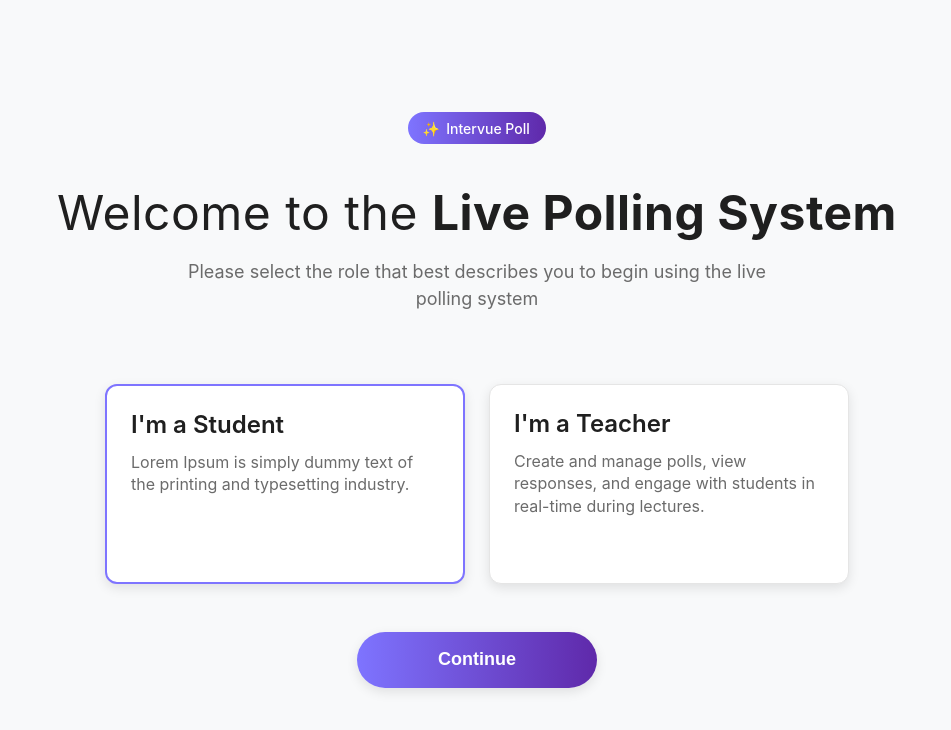
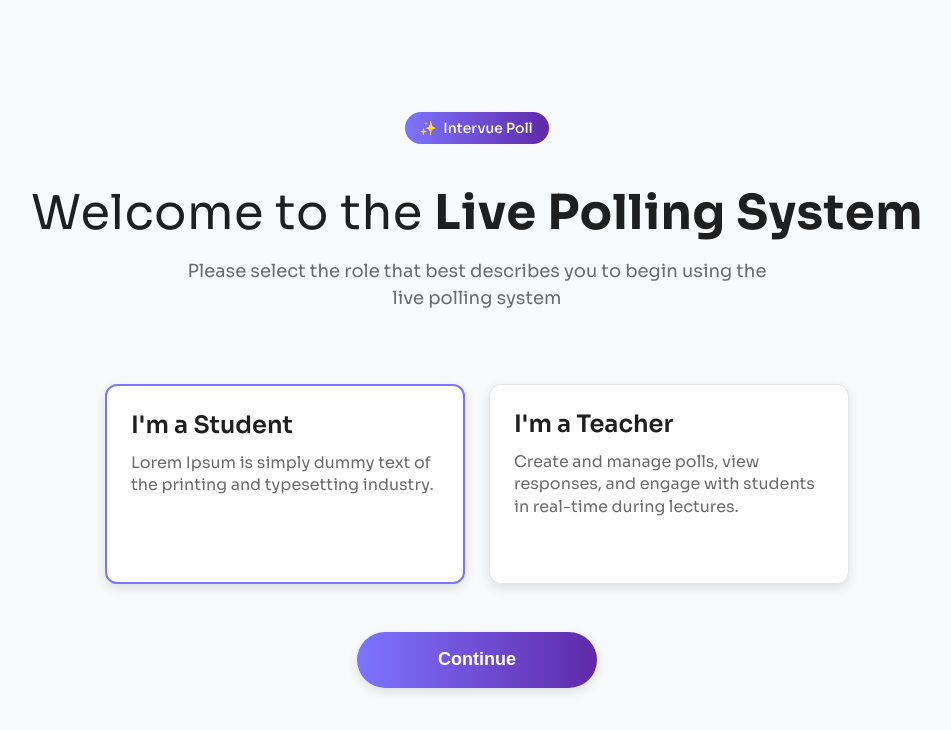
Before and after one commit to Swaymbhu-git/project, a React (Vite) app: page / in a window 1280 px wide. Shown: the top 730 px of the page, without its empty margins (163-1114 px from the left). Built offline with nearby package versions, Linux system fonts and the light colour scheme.

Commit message:
Change font to Sora

```diff
--- a/index.html
+++ b/index.html
@@ -4,6 +4,9 @@
     <meta charset="UTF-8" />
     <link rel="icon" type="image/svg+xml" href="/vite.svg" />
     <meta name="viewport" content="width=device-width, initial-scale=1.0" />
+    <link rel="preconnect" href="https://fonts.googleapis.com">
+    <link rel="preconnect" href="https://fonts.gstatic.com" crossorigin>
+    <link href="https://fonts.googleapis.com/css2?family=Sora:wght@100..800&display=swap" rel="stylesheet">
     <title>Live Polling System Interface Replica</title>
   </head>
   <body>
--- a/src/App.css
+++ b/src/App.css
@@ -5,7 +5,7 @@
 }
 
 body {
-  font-family: -apple-system, BlinkMacSystemFont, 'Segoe UI', Roboto, 'Helvetica Neue', Arial, sans-serif;
+  font-family: 'Sora', -apple-system, BlinkMacSystemFont, 'Segoe UI', Roboto, 'Helvetica Neue', Arial, sans-serif;
   margin: 0;
   background-color: #f8f9fa;
 }
--- a/src/index.css
+++ b/src/index.css
@@ -11,8 +11,7 @@
   width: 100%;
   height: 100%;
   overflow-x: hidden;
-  font-family: 'Inter', -apple-system, BlinkMacSystemFont, 'Segoe UI', Roboto, 'Helvetica Neue', Arial, sans-serif;
-  font-family: -apple-system, BlinkMacSystemFont, 'Segoe UI', Roboto, 'Helvetica Neue', Arial, sans-serif;
+  font-family: 'Sora', -apple-system, BlinkMacSystemFont, 'Segoe UI', Roboto, 'Helvetica Neue', Arial, sans-serif;
   -webkit-font-smoothing: antialiased;
   -moz-osx-font-smoothing: grayscale;
 }
```
